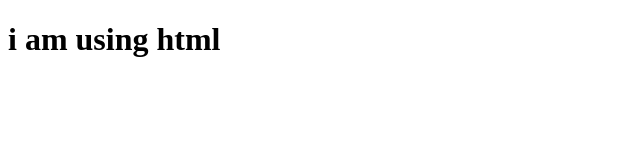
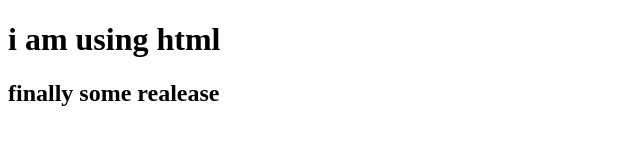
Before and after one commit to oliulislam4/my-first-website, a plain HTML site: page index.html in a window 1280 px wide. Shown: the whole page, without its empty margins (0-640 px from the left). Drawn offline with Linux system fonts and the light colour scheme.

Commit message:
added a header

```diff
--- a/index.html
+++ b/index.html
@@ -7,5 +7,6 @@
 </head>
 <body>
     <h1>i am using html</h1>
+    <h2>finally some realease</h2>
 </body>
 </html>
```
Also changed, not shown: 1 other file.
